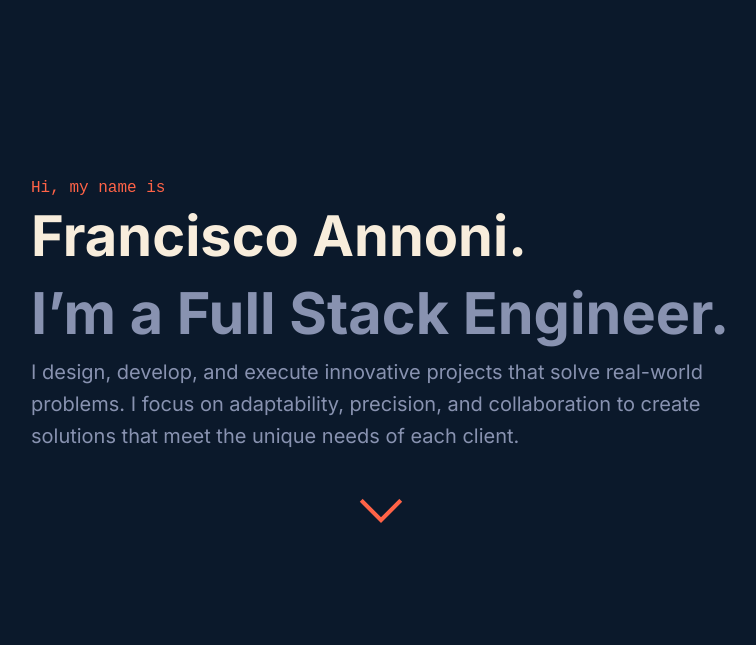
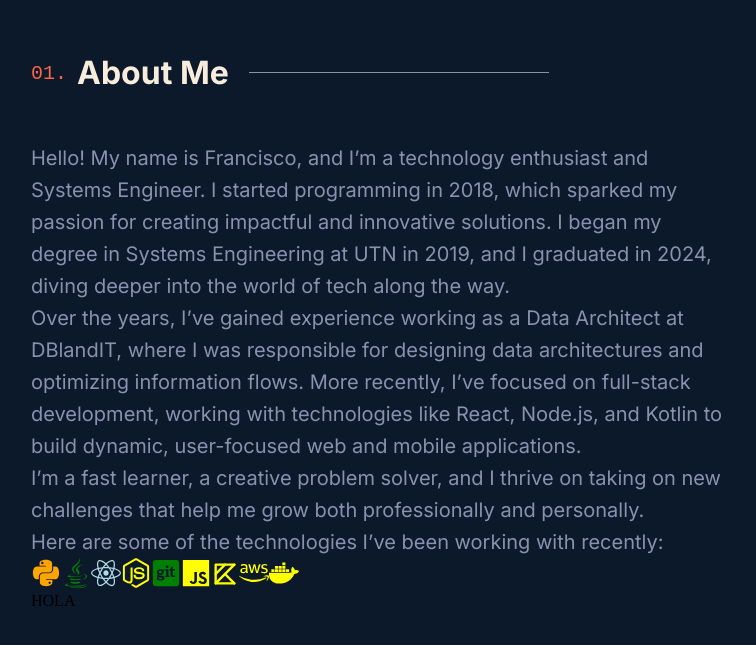
Before and after one commit to FranciscoAnnoni/Portfolio-FranciscoAnnoni, a React (Vite) app in the folder portfolio-Fran/: page / in a window 1280 px wide. Shown: the part 857-1502 px from the top of the page, without its empty margins (259-1015 px from the left). Built offline with nearby package versions, Linux system fonts and the light colour scheme.

Commit message:
creathing About-me seccion

```diff
--- a/portfolio-Fran/src/index.css
+++ b/portfolio-Fran/src/index.css
@@ -46,6 +46,13 @@ html {
   --thirt-family: 'SF Mono', 'Fira Code', 'Fira Mono', 'Roboto Mono', monospace;
   --small-family: 'Calibre', 'Inter', 'San Francisco', 'SF Pro Text', -apple-system, system-ui, sans-serif;
 
+  --fz-xxs: 12px;
+    --fz-xs: 13px;
+    --fz-sm: 14px;
+    --fz-md: 16px;
+    --fz-lg: 18px;
+    --fz-xl: 20px;
+    --fz-xxl: 22px;
 
 }
 
--- /dev/null
+++ b/portfolio-Fran/src/pages/About.css
@@ -0,0 +1,53 @@
+.About {
+    display: flex;
+
+  }
+
+
+.numbered-heading {
+    display: flex;
+    align-items: center;
+    margin: 10px 0px 40px;
+    width: 100%;
+    font-size: clamp(26px, 5vw, var(--fz-heading));
+    white-space: nowrap;
+}
+
+.numbered-heading::before {
+    position: relative;
+    bottom: 4px;
+    counter-increment: section 1;
+    content: "0" counter(section) ".";
+    margin-right: 10px;
+    color: var(--foreground-color);
+    font-family: var(--thirt-family);
+    font-size: clamp(var(--fz-md), 3vw, var(--fz-xl));
+    font-weight: 400;
+}
+
+.numbered-heading::after {
+    content: "";
+    display: block;
+    position: relative;
+    top: -5px;
+    width: 300px;
+    height: 1px;
+    margin-left: 20px;
+    background-color: var(--secondary-text-color);
+}
+
+.aboutme-title{
+    font-size: 2rem;
+    color: var(--primary-text-color);
+    font-weight: 700;
+    font-family: var(--primary-family);
+    margin-bottom: 10px;
+}
+
+.aboutme-text{
+    font-family: var(--small-family);
+    color: var( --secondary-text-color);
+    font-size: 20px;
+    max-width: 700px;
+    line-height: 1.6;
+    }
--- a/portfolio-Fran/src/pages/About.jsx
+++ b/portfolio-Fran/src/pages/About.jsx
@@ -1,31 +1,41 @@
 import React from 'react';
-import './Introduction.css'
+import './About.css'
+import { FaPython, FaJava, FaReact, FaNodeJs, FaGitSquare,  FaDocker , FaAws } from 'react-icons/fa';
+import { IoLogoJavascript } from "react-icons/io5";
+import { TbBrandKotlin } from "react-icons/tb";
 
+// Usarlos en tu componente
 
 const About = () => {
     return (
 
-        <section className="Introduction" >
+        <section className="About" >
         <div id="about">
-            <div  className="pt-5">
-            <p  className="Small-text">Hi, my name is</p>
+            <div className="numbered-heading">
+                <h2 className="aboutme-title">
+                    About Me
+                </h2>
             </div>
-            <div className="pt-5">
-            <h1 className="Introduction-title">Francisco Annoni.</h1>
-            </div >
-            <div className="pt-8">
-            <h2 className="Introduction-subtitle">I’m a Full Stack Engineer.</h2>
+            <div className='aboutme-text'>
+                <p>Hello! My name is Francisco, and I’m a technology enthusiast and Systems Engineer. I started programming in 2018, which sparked my passion for creating impactful and innovative solutions. I began my degree in Systems Engineering at UTN in 2019, and I graduated in 2024, diving deeper into the world of tech along the way.</p>
+                <p> Over the years, I’ve gained experience working as a Data Architect at DBlandIT, where I was responsible for designing data architectures and optimizing information flows. More recently, I’ve focused on full-stack development, working with technologies like React, Node.js, and Kotlin to build dynamic, user-focused web and mobile applications.</p>
+                <p>I’m a fast learner, a creative problem solver, and I thrive on taking on new challenges that help me grow both professionally and personally.</p>
+                <p>Here are some of the technologies I’ve been working with recently:</p>
             </div>
-            <div className="pt-8">
-            <p className="Introduction-p">I design, develop, and execute innovative projects that solve real-world problems. I focus on adaptability, precision, and collaboration to create solutions that meet the unique needs of each client.</p>
-            </div>
-
-            <div className="arrow-container">
-            <div className="arrow"> <a href='#about'></a></div>
+            <div>
+            <FaPython color="orange" size={30} />
+            <FaJava color="green" size={30} />
+            <FaReact color="lightblue" size={30} />
+            <FaNodeJs color="yellow" size={30}/>
+            <FaGitSquare  color="green" size={30} />
+            <IoLogoJavascript color="yellow" size={30}/>
+            <TbBrandKotlin color="yellow" size={28} />
+            <FaAws  color="yellow" size={30} />
+            <FaDocker  color="yellow" size={30} />
+            <p>HOLA</p>
             </div>
         </div>
         </section>
-
 
     );
 };
```
